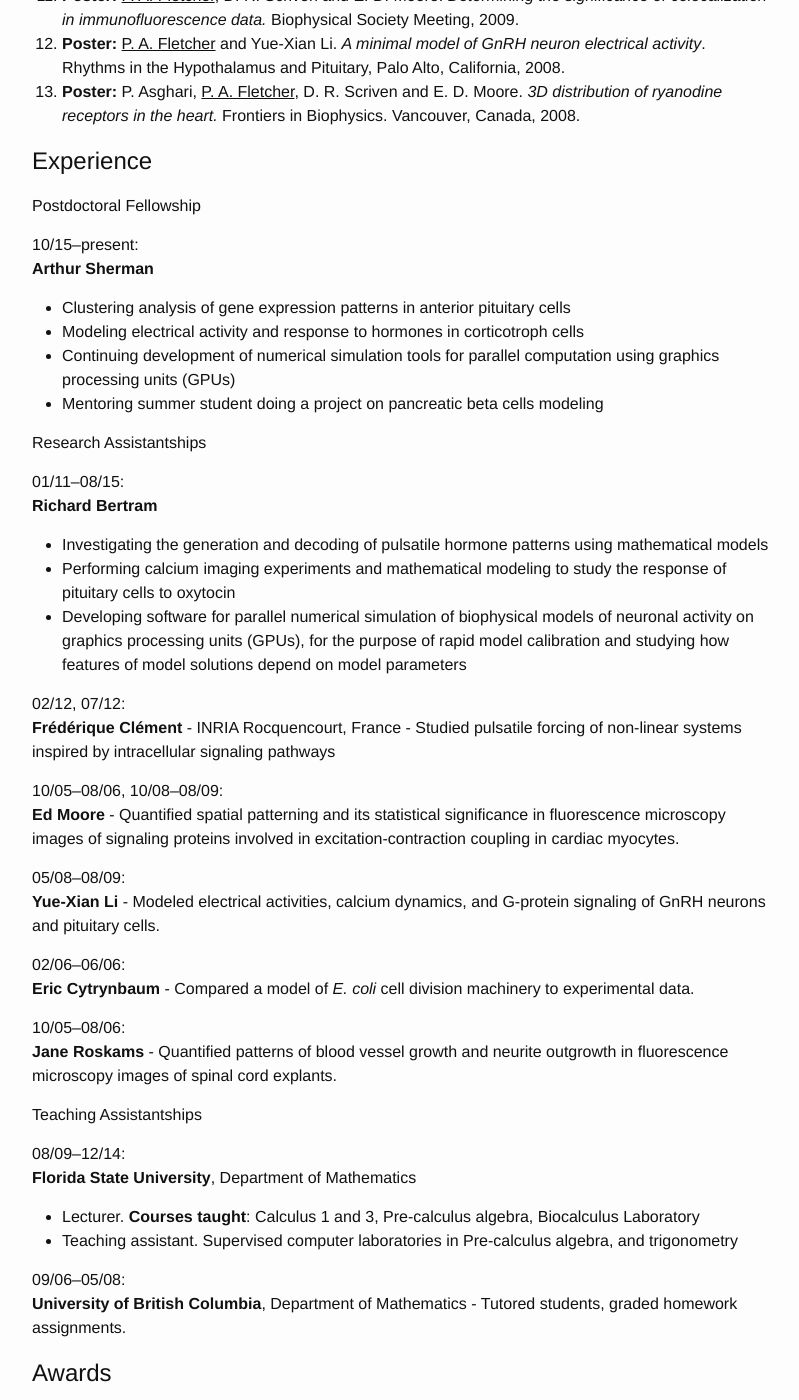
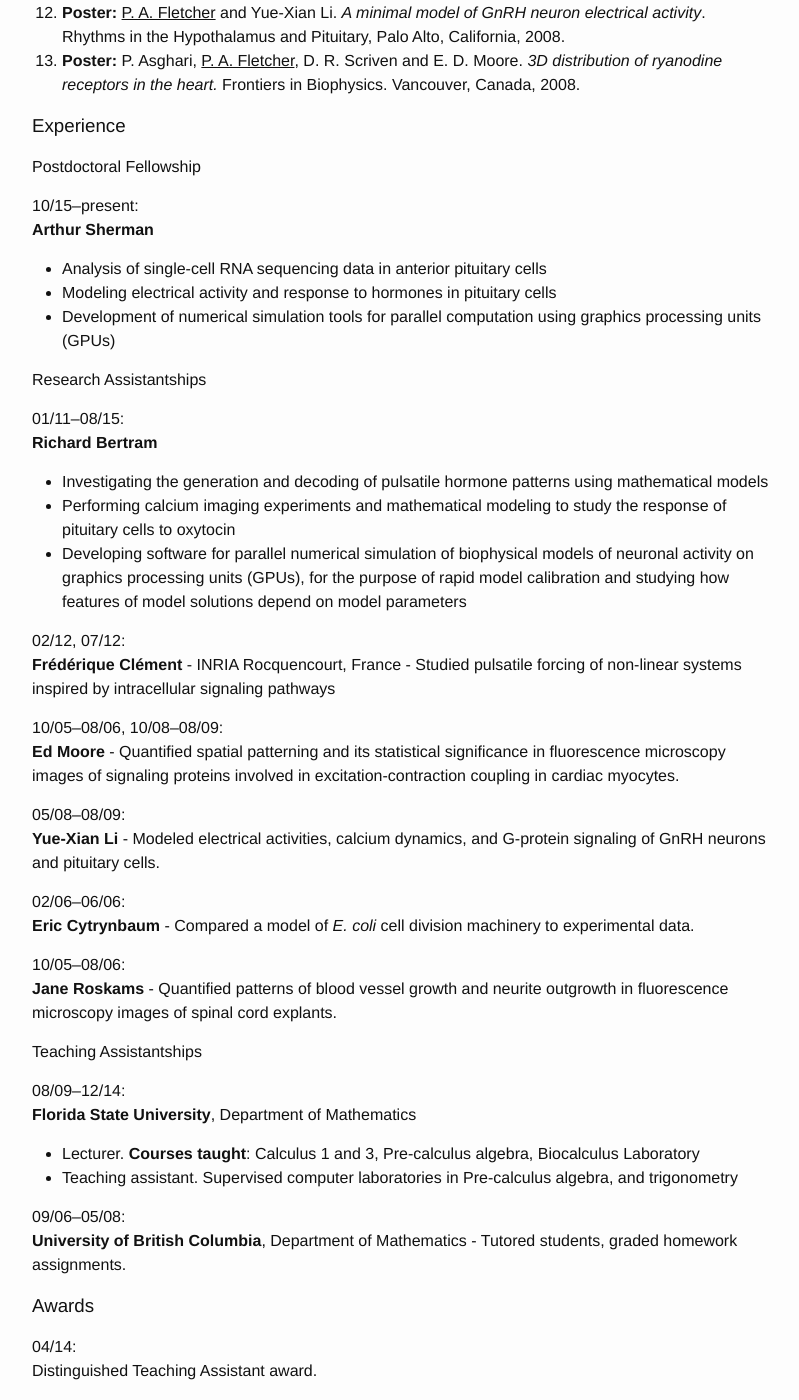
Before and after one commit to patrickfletcher/patrickfletcher.github.io, a Jekyll site: the page built from cv.md, in a window 1280 px wide and 1400 px high, scrolled down 2179 px. Shown: the whole window, without its empty margins (238-1037 px from the left). Built offline with Jekyll 4.4.1, drawn with Linux system fonts in a browser that asks for light colours; some of the changed text lies outside the part shown.

Commit message:
update cv

```diff
--- a/_includes/FletcherCV.html
+++ b/_includes/FletcherCV.html
@@ -10,8 +10,8 @@ E-mail: patrick.ﬂetcher@nih.gov<br />
 Phone: (850) 980-5088<br /><br />
 </p>
 </div>
-   <h2 class="likesectionHead"><a
- id="x1-1000"></a>Education</h2>
+   <h3 class="likesectionHead"><a
+ id="x1-1000"></a>Education</h3>
 <!--l. 53--><p class="noindent" >
 </p><dl class="list1"><dt class="list">
 </dt><dd
@@ -39,8 +39,8 @@ class="pplb9o-x-x-120">B.S,  Integrated  Sciences  (Mathematics  and  Biology)</
 Columbia, Vancouver, Canada.</p></dd></dl>
 <!--l. 59--><p class="noindent" >
 </p>
-   <h2 class="likesectionHead"><a
- id="x1-2000"></a>Published Articles</h2>
+   <h3 class="likesectionHead"><a
+ id="x1-2000"></a>Published Articles</h3>
 <!--l. 61--><p class="noindent" >
       </p><ol  class="enumerate1" >
       <li
@@ -115,8 +115,8 @@ class="pplri9o-x-x-120">and olfactory bulb ensheathing cells exhibit diﬀerenti
 class="pplri9o-x-x-120">diﬀerential axon sprouting in the lesioned spinal cord. </span>J Neurosci 25(46), 10700-10711</li></ol>
 <!--l. 82--><p class="noindent" >
 </p>
-   <h2 class="likesectionHead"><a
- id="x1-3000"></a>Invited Presentations</h2>
+   <h3 class="likesectionHead"><a
+ id="x1-3000"></a>Invited Presentations</h3>
 <!--l. 84--><p class="noindent" >
       </p><ol  class="enumerate1" >
       <li
@@ -140,8 +140,8 @@ class="pplri9o-x-x-120">How  do  cells  detect  the  frequency  of  pulsatile  c
       Snowbird UT, 2013.</li></ol>
 <!--l. 95--><p class="noindent" >
 </p>
-   <h2 class="likesectionHead"><a
- id="x1-4000"></a>Contributed Presentations</h2>
+   <h3 class="likesectionHead"><a
+ id="x1-4000"></a>Contributed Presentations</h3>
 <!--l. 97--><p class="noindent" >
       </p><ol  class="enumerate1" >
       <li
@@ -241,8 +241,8 @@ class="pplri9o-x-x-120">3D distribution of ryanodine</span>
 class="pplri9o-x-x-120">receptors in the heart. </span>Frontiers in Biophysics. Vancouver, Canada, 2008.</li></ol>
 <!--l. 116--><p class="noindent" >
 </p>
-   <h2 class="likesectionHead"><a
- id="x1-5000"></a>Experience</h2>
+   <h3 class="likesectionHead"><a
+ id="x1-5000"></a>Experience</h3>
 <!--l. 118--><p class="noindent" >
 </p>
    <h4 class="likesubsectionHead"><a
@@ -254,24 +254,22 @@ class="list">
       <!--l. 120--><p class="noindent" ><span
 class="pplb9o-x-x-120">Arthur Sherman</span> </p>
            <ul class="itemize1">
-           <li class="itemize">Clustering analysis of gene expression patterns in anterior pituitary cells
+           <li class="itemize">Analysis of single-cell RNA sequencing data in anterior pituitary cells
            </li>
-           <li class="itemize">Modeling electrical activity and response to hormones in corticotroph cells
+           <li class="itemize">Modeling electrical activity and response to hormones in pituitary cells
            </li>
-           <li class="itemize">Continuing  development  of  numerical  simulation  tools  for  parallel  computation
-           using graphics processing units (GPUs)
-           </li>
-           <li class="itemize">Mentoring summer student doing a project on pancreatic beta cells modeling</li></ul>
+           <li class="itemize">Development of numerical simulation tools for parallel computation using graphics
+           processing units (GPUs)</li></ul>
       </dd></dl>
-<!--l. 129--><p class="noindent" >
+<!--l. 128--><p class="noindent" >
 </p>
    <h4 class="likesubsectionHead"><a
  id="x1-7000"></a>Research Assistantships</h4>
-<!--l. 132--><p class="noindent" >
+<!--l. 131--><p class="noindent" >
       </p><dl class="list1"><dt class="list">
 01/11–08/15: </dt><dd
 class="list">
-      <!--l. 133--><p class="noindent" ><span
+      <!--l. 132--><p class="noindent" ><span
 class="pplb9o-x-x-120">Richard Bertram</span> </p>
            <ul class="itemize1">
            <li class="itemize">Investigating  the  generation  and  decoding  of  pulsatile  hormone  patterns  using
@@ -287,7 +285,7 @@ class="pplb9o-x-x-120">Richard Bertram</span> </p>
       </dd><dt class="list">
 02/12, 07/12: </dt><dd
 class="list">
-      <!--l. 139--><p class="noindent" ><span
+      <!--l. 138--><p class="noindent" ><span
 class="pplb9o-x-x-120">Fr</span><span
 class="pplb9o-x-x-120">éd</span><span
 class="pplb9o-x-x-120">érique Cl</span><span
@@ -296,38 +294,38 @@ class="pplb9o-x-x-120">ément </span>- INRIA Rocquencourt, France - Studied puls
       </p></dd><dt class="list">
 10/05–08/06, 10/08–08/09: </dt><dd
 class="list">
-      <!--l. 140--><p class="noindent" ><span
+      <!--l. 139--><p class="noindent" ><span
 class="pplb9o-x-x-120">Ed Moore </span>- Quantiﬁed spatial patterning and its statistical signiﬁcance in ﬂuorescence
       microscopy images of signaling proteins involved in excitation-contraction coupling in cardiac
       myocytes.
       </p></dd><dt class="list">
 05/08–08/09: </dt><dd
 class="list">
-      <!--l. 141--><p class="noindent" ><span
+      <!--l. 140--><p class="noindent" ><span
 class="pplb9o-x-x-120">Yue-Xian Li </span>- Modeled electrical activities, calcium dynamics, and G-protein signaling of GnRH
       neurons and pituitary cells.
       </p></dd><dt class="list">
 02/06–06/06: </dt><dd
 class="list">
-      <!--l. 142--><p class="noindent" ><span
+      <!--l. 141--><p class="noindent" ><span
 class="pplb9o-x-x-120">Eric Cytrynbaum </span>- Compared a model of <span
 class="pplri9o-x-x-120">E. coli </span>cell division machinery to experimental
       data.
       </p></dd><dt class="list">
 10/05–08/06: </dt><dd
 class="list">
-      <!--l. 143--><p class="noindent" ><span
+      <!--l. 142--><p class="noindent" ><span
 class="pplb9o-x-x-120">Jane Roskams </span>- Quantiﬁed patterns of blood vessel growth and neurite outgrowth in
       ﬂuorescence microscopy images of spinal cord explants.</p></dd></dl>
-<!--l. 146--><p class="noindent" >
+<!--l. 145--><p class="noindent" >
 </p>
    <h4 class="likesubsectionHead"><a
  id="x1-8000"></a>Teaching Assistantships</h4>
-<!--l. 148--><p class="noindent" >
+<!--l. 147--><p class="noindent" >
       </p><dl class="list1"><dt class="list">
 08/09–12/14: </dt><dd
 class="list">
-      <!--l. 149--><p class="noindent" ><span
+      <!--l. 148--><p class="noindent" ><span
 class="pplb9o-x-x-120">Florida State University</span>, Department of Mathematics </p>
            <ul class="itemize1">
            <li class="itemize">Lecturer.  <span
@@ -339,50 +337,51 @@ class="pplb9o-x-x-120">Courses  taught</span>:  Calculus  1  and  3,  Pre-calcul
       </dd><dt class="list">
 09/06–05/08: </dt><dd
 class="list">
-      <!--l. 154--><p class="noindent" ><span
+      <!--l. 153--><p class="noindent" ><span
 class="pplb9o-x-x-120">University of British Columbia</span>, Department of Mathematics - Tutored students, graded
       homework assignments.</p></dd></dl>
+<!--l. 156--><p class="noindent" >
+</p>
+   <h3 class="likesectionHead"><a
+ id="x1-9000"></a>Awards</h3>
 <!--l. 157--><p class="noindent" >
-</p>
-   <h2 class="likesectionHead"><a
- id="x1-9000"></a>Awards</h2>
-<!--l. 158--><p class="noindent" >
       </p><dl class="list1"><dt class="list">
 04/14: </dt><dd
 class="list">
-      <!--l. 159--><p class="noindent" >Distinguished Teaching Assistant award.</p></dd></dl>
-<!--l. 162--><p class="noindent" >
+      <!--l. 158--><p class="noindent" >Distinguished Teaching Assistant award.</p></dd></dl>
+<!--l. 161--><p class="noindent" >
 </p>
-   <h2 class="likesectionHead"><a
- id="x1-10000"></a>Languages and Programming Skills</h2>
-<!--l. 164--><p class="noindent" >
+   <h3 class="likesectionHead"><a
+ id="x1-10000"></a>Languages and Programming Skills</h3>
+<!--l. 163--><p class="noindent" >
 </p><dl class="list1"><dt class="list">
 </dt><dd
 class="list">
-<!--l. 165--><p class="noindent" >Bilingual: English and French.
+<!--l. 164--><p class="noindent" >Bilingual: English and French.
 </p></dd><dt class="list">
 </dt><dd
 class="list">
-<!--l. 166--><p class="noindent" >Programming languages and software: MatLab, C, C++, C#, OpenCL, CUDA, XPPAUT.
+<!--l. 165--><p class="noindent" >Programming  languages  and  software:  MatLab,  C,  C++,  C#,  OpenCL,  Python,  R,  CUDA,
+XPPAUT.
 </p></dd><dt class="list">
 </dt><dd
 class="list">
-<!--l. 167--><p class="noindent" >Course Delivery systems: Blackboard, WebAssign</p></dd></dl>
-<!--l. 171--><p class="noindent" >
+<!--l. 166--><p class="noindent" >Course Delivery systems: Blackboard, WebAssign</p></dd></dl>
+<!--l. 170--><p class="noindent" >
 </p>
-   <h2 class="likesectionHead"><a
- id="x1-11000"></a>Professional Service</h2>
-<!--l. 173--><p class="noindent" >Referee for papers submitted to Mathematical Biosciences, Journal of Neuroendocrinology, Journal of
+   <h3 class="likesectionHead"><a
+ id="x1-11000"></a>Professional Service</h3>
+<!--l. 172--><p class="noindent" >Referee for papers submitted to Mathematical Biosciences, Journal of Neuroendocrinology, Journal of
 Theoretical Biology, PlOS One.
-</p><!--l. 176--><p class="noindent" >
+</p><!--l. 175--><p class="noindent" >
 </p>
-   <h2 class="likesectionHead"><a
- id="x1-12000"></a>Leadership</h2>
-<!--l. 177--><p class="noindent" >
+   <h3 class="likesectionHead"><a
+ id="x1-12000"></a>Leadership</h3>
+<!--l. 176--><p class="noindent" >
       </p><dl class="list1"><dt class="list">
 05/17: </dt><dd
 class="list">
-      <!--l. 178--><p class="noindent" ><span
+      <!--l. 177--><p class="noindent" ><span
 class="pplb9o-x-x-120">Co-organizer</span>, Minisymposium for SIAM Dynamical Systems conference, titled <span
 class="pplri9o-x-x-120">State and</span>
       <span
@@ -390,7 +389,7 @@ class="pplri9o-x-x-120">Parameter Estimation in Models of Cellular Electrical Ac
       </p></dd><dt class="list">
 03/11–08/15: </dt><dd
 class="list">
-      <!--l. 179--><p class="noindent" ><span
+      <!--l. 178--><p class="noindent" ><span
 class="pplb9o-x-x-120">President, Vice-President, Treasurer</span>, Kiteboarding Association at FSU. Responsible for
       activities of the club including organization of club trips, competitions and community
       service events, budget request presentations, purchasing and negotiation with industry
@@ -398,27 +397,26 @@ class="pplb9o-x-x-120">President, Vice-President, Treasurer</span>, Kiteboarding
       </p></dd><dt class="list">
 01/11–04/11: </dt><dd
 class="list">
-      <!--l. 181--><p class="noindent" ><span
+      <!--l. 180--><p class="noindent" ><span
 class="pplb9o-x-x-120">Co-organizer of the Graduate Student Seminar</span>, FSU Mathematics Department. Select,
       organize and schedule speakers and participants for the graduate student run seminar.</p></dd></dl>
-
-<!--l. 185--><p class="noindent" >
+<!--l. 184--><p class="noindent" >
 </p>
-   <h2 class="likesectionHead"><a
- id="x1-13000"></a>References</h2>
-<!--l. 187--><p class="noindent" ><span
+   <h3 class="likesectionHead"><a
+ id="x1-13000"></a>References</h3>
+<!--l. 186--><p class="noindent" ><span
 class="pplb9o-x-x-120">Arthur Sherman</span><br
 class="newline" />Laboratory of Biological Modeling<br
 class="newline" />NIDDK, National Institutes of Health<br
 class="newline" />Bethesda, MD 20892<br
 class="newline" />E-mail: asherman@nih.gov
-</p><!--l. 195--><p class="noindent" ><span
+</p><!--l. 194--><p class="noindent" ><span
 class="pplb9o-x-x-120">Richard Bertram</span><br
 class="newline" />Department of Mathematics<br
 class="newline" />Florida State University<br
 class="newline" />Tallahassee, Florida 32306<br
 class="newline" />E-mail: bertram@math.fsu.edu
-</p><!--l. 203--><p class="noindent" ><span
+</p><!--l. 202--><p class="noindent" ><span
 class="pplb9o-x-x-120">Ed Moore</span><br
 class="newline" />Department of Cell and Physiological Sciences<br
 class="newline" />University of British Columbia<br
--- /dev/null
+++ b/_includes/latex2htmlWorkflow.txt
@@ -0,0 +1,4 @@
+open cmd
+htlatex ./FletcherCV "xhtml, charset=utf-8" " -cunihtf -utf8"
+remove html/head/body tags (they're provided by cv.md)
+overwrite html to _includes, css to assets
```
Also changed, not shown: other parts of _includes/FletcherCV.html (+1 -1 lines).
